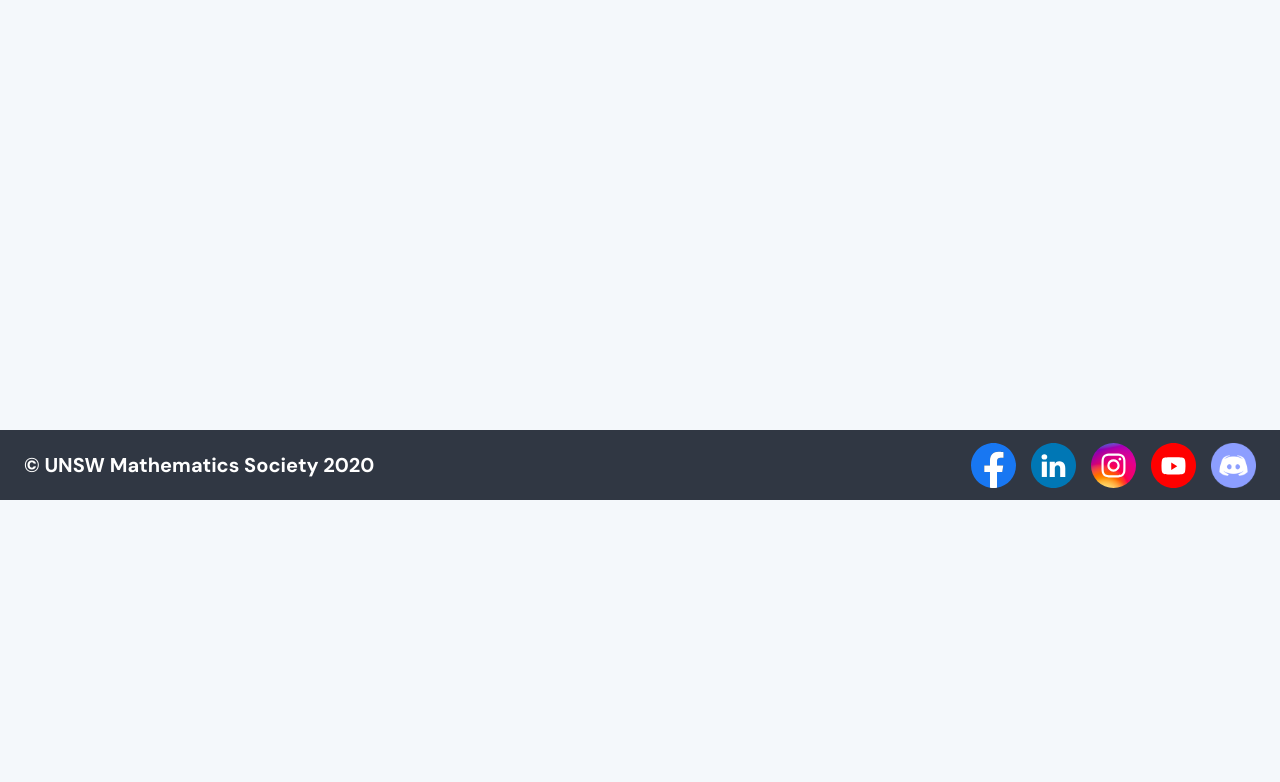
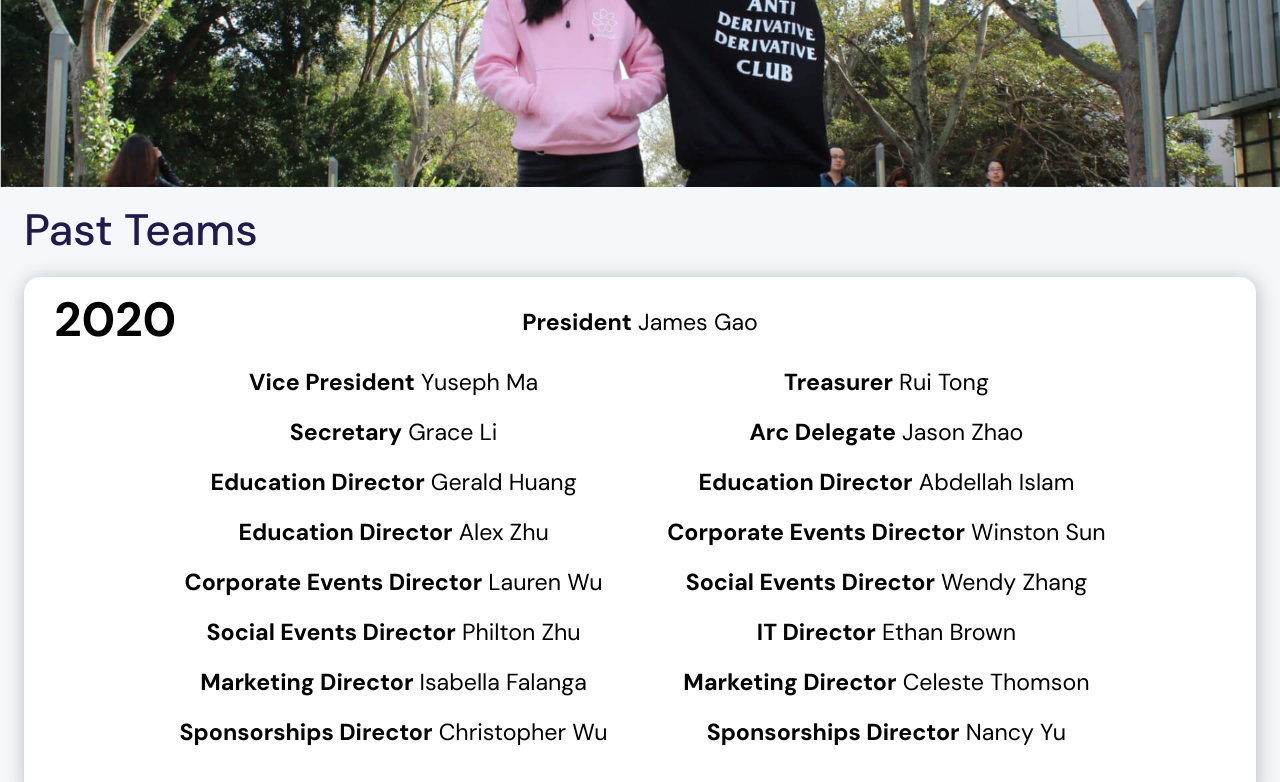
Before and after one commit to MathSocUNSW/mathsoc-website, a Next.js app in the folder frontend/: page /about/formerteam in a window 1280 px wide. Before the commit this address had no page. Shown: the part 300-1082 px from the top of the page. Before the commit the page ends 800 px from the top, so only its background shows below. Built offline with nearby package versions, Linux system fonts and the light colour scheme.

Commit message:
Former team page

```diff
--- a/frontend/src/components/FormerTeamSubCard.tsx
+++ b/frontend/src/components/FormerTeamSubCard.tsx
@@ -10,6 +10,7 @@ interface FormerTeamSubCardProps {
 
 const FormerTeamSubCard: React.FC<FormerTeamSubCardProps> = ({ data }) => {
   const { year, subcommittee } = data;
+
   return (
     <div className={styles.mainContainer}>
       <div className={styles.year}>
@@ -22,7 +23,11 @@ const FormerTeamSubCard: React.FC<FormerTeamSubCardProps> = ({ data }) => {
       </div>
       <div className={styles.flexContainer}>
         {subcommittee.map((role) => (
-          <div className={styles.list} key={role.role}>
+          <div
+            className={styles.list}
+            key={role.role}
+            style={subcommittee.length === 1 ? { width: "100%" } : {}}
+          >
             <div className={styles.role}>
               <p className={styles.text}>
                 <span className={styles.bold}>{role.role}</span>
--- /dev/null
+++ b/frontend/src/pages/about/formerteam.tsx
@@ -0,0 +1,42 @@
+import React from "react";
+import Head from "next/head";
+import { Container, Typography } from "@material-ui/core";
+
+import Hero from "src/components/Hero";
+import styles from "src/styles/formerteam.module.scss";
+import pastTeamData from "src/data/pastTeamMembersData";
+import FormerTeamMainCard from "components/FormerTeamMainCard";
+import FormerTeamSubCard from "components/FormerTeamSubCard";
+
+const FormerTeam: React.FC = () => {
+  return (
+    <section>
+      <Head>
+        <title>MathSoc - Former Team</title>
+        <meta name="keywords" content="mathsoc" />
+      </Head>
+      <Hero url="/images/hero/mathsoc_team.jpg" text="Former Team" />
+      <Container>
+        <Typography variant="h2" align="left">
+          Past Teams
+        </Typography>
+        {pastTeamData.map((yearData) => (
+          <section key={yearData.year} className={styles.yearContainer}>
+            {/* Exec and Directors */}
+            <div className={styles.boxContainer}>
+              <FormerTeamMainCard data={yearData} />
+            </div>
+            {/* Subcommittee if exists*/}
+            {yearData.subcommittee && (
+              <div className={styles.boxContainer}>
+                <FormerTeamSubCard data={yearData} />
+              </div>
+            )}
+          </section>
+        ))}
+      </Container>
+    </section>
+  );
+};
+
+export default FormerTeam;
--- /dev/null
+++ b/frontend/src/styles/formerteam.module.scss
@@ -0,0 +1,7 @@
+.yearContainer {
+  padding-bottom: 20px;
+}
+
+.boxContainer {
+  padding-bottom: 10px;
+}
```
